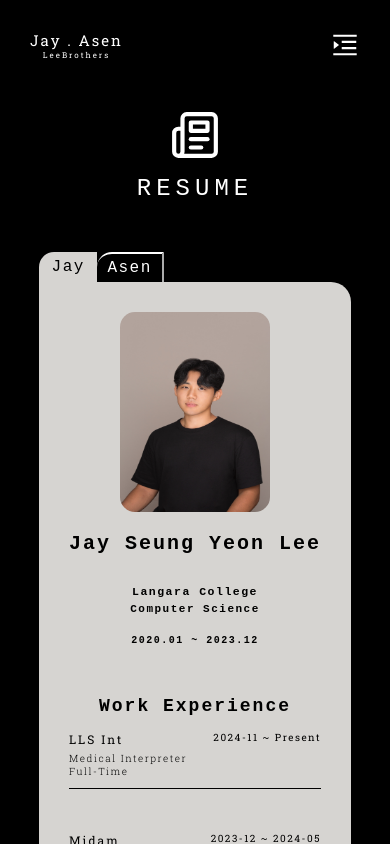
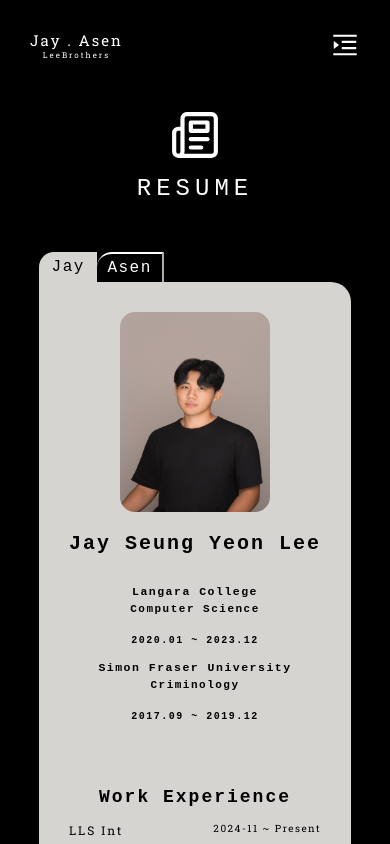
Before and after one commit to LeeJay0126/jayasen, a React (Create React App) app: page /about in a window 390 px wide. Shown: the top 844 px of the page. Built offline with nearby package versions, Linux system fonts and the light colour scheme; a web font is replaced by a local one.

Commit message:
Resume Page Educationadded
SFU Added to the education. Pixel fixed accordingly

```diff
--- a/src/Pages/About/About.css
+++ b/src/Pages/About/About.css
@@ -106,7 +106,7 @@ main {
 .resumeHeroHeading {
     text-align: center;
     padding-top: 40px;
-    padding-bottom: 50px;
+    padding-bottom: 40px;
     letter-spacing: 2px;
     font-family: 'Courier New', Courier, monospace;
     font-size: 32px;
@@ -122,6 +122,7 @@ main {
     display: flex;
     width: 100%;
     justify-content: space-around;
+    padding-bottom: 15px;
 }
 
 .EducationRight {
@@ -130,7 +131,7 @@ main {
 
 .EducationRight h2 {
     font-family: 'Courier New', Courier, monospace;
-    padding-bottom: 10px;
+    padding-bottom: 5px;
     letter-spacing: 2px;
     font-size: 24px;
 }
@@ -265,7 +266,7 @@ main {
 
     .resumeHeroHeading {
         padding-top: 0;
-        padding-bottom: 50px;
+        padding-bottom: 40px;
         font-size: 32px;
     }
 
@@ -276,7 +277,7 @@ main {
     }
 
     .EducationRight h2 {
-        padding-bottom: 10px;
+        padding-bottom: 5px;
         font-size: 20px;
     }
 
@@ -386,7 +387,7 @@ main {
 
     .resumeHeroHeading {
         padding-top: 0;
-        padding-bottom: 50px;
+        padding-bottom: 30px;
         font-size: 24px;
     }
 
@@ -397,7 +398,7 @@ main {
     }
 
     .EducationRight h2 {
-        padding-bottom: 10px;
+        padding-bottom: 5px;
         font-size: 16px;
     }
 
--- a/src/Pages/About/Resume.js
+++ b/src/Pages/About/Resume.js
@@ -75,6 +75,21 @@ const Resume = (props) => {
                             </h3>
                         </div>
                     </div>
+                    <div className="Education">
+                        <div className="EducationRight">
+                            <h2>
+                                Simon Fraser University
+                            </h2>
+                            <h3>
+                                Criminology
+                            </h3>
+                        </div>
+                        <div className="EducationLeft">
+                            <h3>
+                                2017.09 ~ 2019.12
+                            </h3>
+                        </div>
+                    </div>
                 </aside>
             </section>
             <h2 className="resumeHeading">
```
